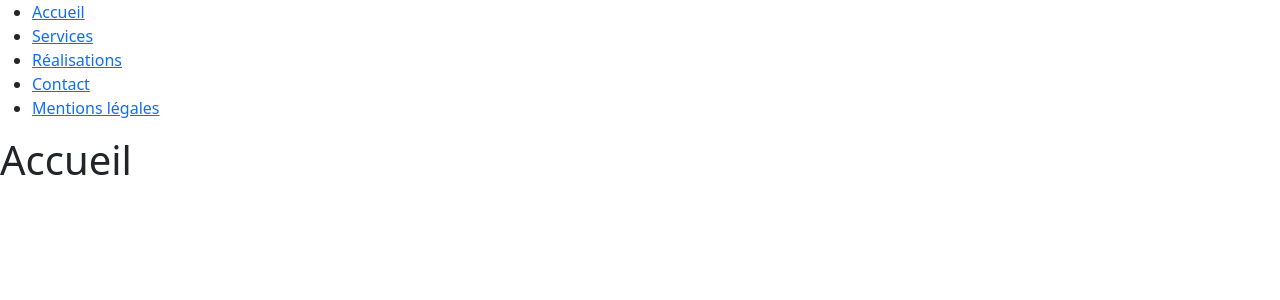
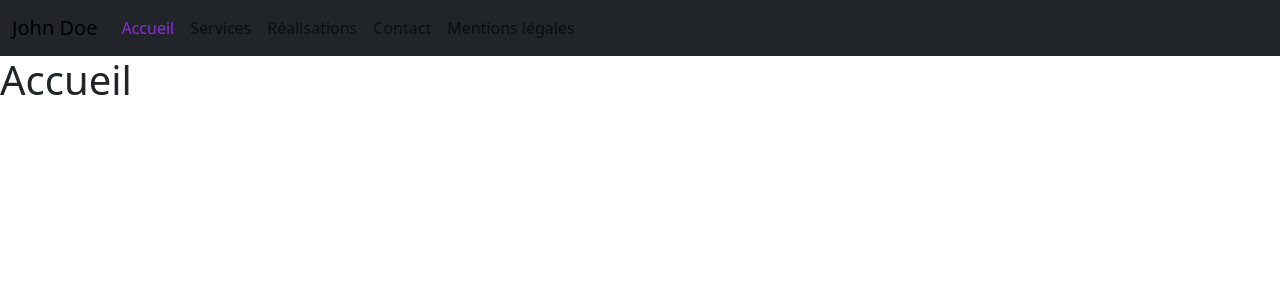
Before and after one commit to Choub-prog/Devoir-react, a React (Create React App) app: page / in a window 1280 px wide. Shown: the top 300 px of the page. Built offline with nearby package versions, Linux system fonts and the light colour scheme.

Commit message:
feat(js/css):current navigation display

```diff
--- a/src/components/Nav.js
+++ b/src/components/Nav.js
@@ -1,27 +1,43 @@
 import React from 'react';
-import { Link } from "react-router-dom"
+import { NavLink } from "react-router-dom"
+import "../styles/Nav.css"
+
+
+function isActive () {
+    if ( isActive ) {
+
+    }
+}
 
 const Nav = () => {
     return (
-        <header >
-            <nav >
-            <ul>
-            <li>
-                <Link to="/" >Accueil</Link>
+        <header>
+            <nav className='navbar navbar-expand-lg bg-dark'>
+                <div className='container-fluid'>
+                <span className='navbar-brand'>John Doe</span>
+    <button className="navbar-toggler" type="button" data-bs-toggle="collapse" data-bs-target="#navbarSupportedContent" aria-controls="navbarSupportedContent" aria-expanded="false" aria-label="Toggle navigation">
+      <span className="navbar-toggler-icon"></span>
+    </button>
+    <div className="collapse navbar-collapse" id='navbarSupportedContent'>
+                <ul className='navbar-nav'>
+                    <li className='nav-item'>
+                        <NavLink className={({ isActive }) => `${isActive ? 'active-link' : ''} nav-link`} to="/" >Accueil</NavLink>
                     </li>
                     <li>
-                <Link to="/services" >Services</Link>
+                        <NavLink className={({ isActive }) => `${isActive ? 'active-link' : ''} nav-link`} to="/services" >Services</NavLink>
                     </li>
                     <li>
-                <Link to="/projects" >Réalisations</Link>
+                        <NavLink className={({ isActive }) => `${isActive ? 'active-link' : ''} nav-link`} to="/projects" >Réalisations</NavLink>
                     </li>
                     <li>
-                <Link to="/contact" >Contact</Link>
+                        <NavLink className={({ isActive }) => `${isActive ? 'active-link' : ''} nav-link`} to="/contact" >Contact</NavLink>
                     </li>
                     <li>
-                <Link to="/" >Mentions légales</Link>
+                        <NavLink className={({ isActive }) => `${isActive ? 'active-link' : ''} nav-link`} to="/legal-notices" >Mentions légales</NavLink>
                     </li>
             </ul>
+            </div>
+            </div>
         </nav>
 </header>
     );
--- /dev/null
+++ b/src/styles/Nav.css
@@ -0,0 +1,3 @@
+.active-link {
+    color: blueviolet;
+}
```
Lines whose indentation alone changed are shown as unchanged.
